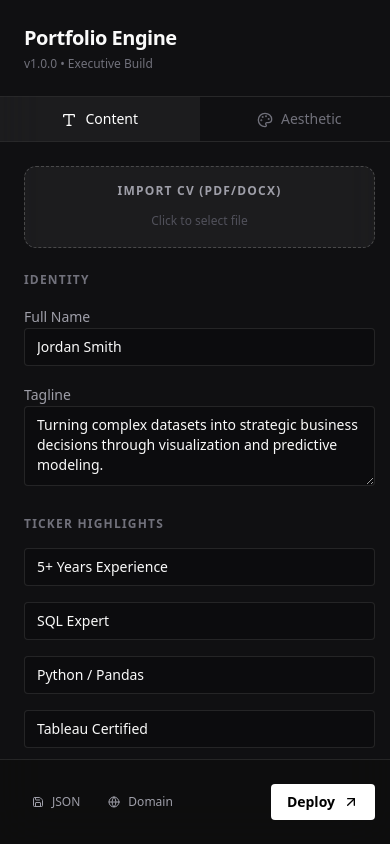
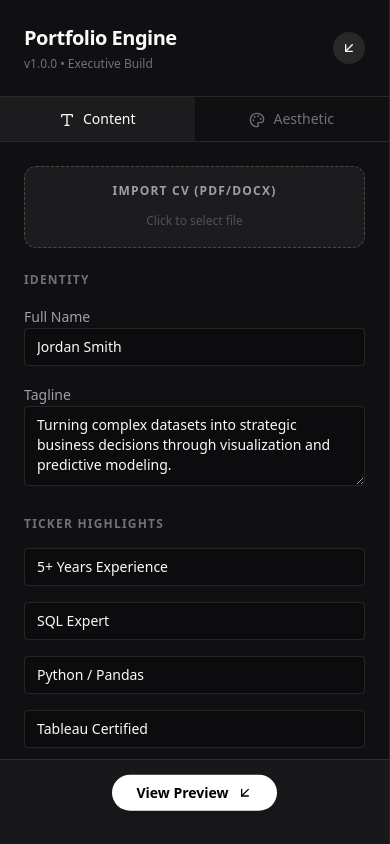
Before and after one commit to Efi-cient/resume-to-portfolio-saas, a Next.js app: page / in a window 390 px wide. Built offline with nearby package versions, Linux system fonts and the light colour scheme.

Commit message:
ver 2.4.0 the build wasn't showinng on the mobile view so i fixed that. testing is satisfactort so far

```diff
--- a/app/page.tsx
+++ b/app/page.tsx
@@ -18,6 +18,7 @@ export default function BuilderPage() {
   const [resumeData, setResumeData] = useState(defaultResumeData);
   const [activeTab, setActiveTab] = useState<"content" | "style">("content");
   const [showDomainModal, setShowDomainModal] = useState(false);
+  const [mobilePreviewOpen, setMobilePreviewOpen] = useState(false);
 
   // Handle Input Changes
   const handleInputChange = (field: string, value: any) => {
@@ -37,14 +38,30 @@ export default function BuilderPage() {
   const scrollContainerRef = useRef<HTMLDivElement>(null);
 
   return (
-    <div className="flex h-screen overflow-hidden bg-zinc-950 text-zinc-50">
+    <div className="h-[100dvh] md:h-screen w-full overflow-hidden bg-zinc-950 text-zinc-50 relative">
+      <div
+        className={cn(
+          "flex flex-col md:flex-row w-full h-[200dvh] md:h-full transition-transform duration-500 ease-in-out",
+          mobilePreviewOpen ? "-translate-y-[100dvh] md:translate-y-0" : "translate-y-0"
+        )}
+      >
         {/* SIDEBAR EDITOR */}
-      <aside className="w-[400px] flex-shrink-0 border-r border-white/10 flex flex-col bg-zinc-900/50 backdrop-blur-xl">
+        <aside className="w-full md:w-[400px] h-[100dvh] md:h-full flex-shrink-0 border-r border-white/10 flex flex-col bg-zinc-900/50 backdrop-blur-xl md:relative">
           {/* ... sidebar content ... */}
-        <div className="p-6 border-b border-white/10">
+          <div className="p-6 border-b border-white/10 flex justify-between items-center">
+            <div>
               <h1 className="text-xl font-bold tracking-tight">Portfolio Engine</h1>
               <p className="text-xs text-zinc-500 mt-1">v1.0.0 • Executive Build</p>
             </div>
+            {/* Mobile Preview Toggle (Top) */}
+            <button
+              onClick={() => setMobilePreviewOpen(true)}
+              className="md:hidden p-2 bg-white/10 rounded-full hover:bg-white/20 transition-colors"
+            >
+              <ArrowUpRight className="w-4 h-4 rotate-180" />
+            </button>
+          </div>
+
           {/* ... tabs ... */}
           <div className="flex border-b border-white/10">
             <button
@@ -70,7 +87,7 @@ export default function BuilderPage() {
           </div>
 
           {/* SCROLLABLE FORM AREA */}
-        <div className="flex-1 overflow-y-auto p-6 space-y-8">
+          <div className="flex-1 overflow-y-auto p-6 space-y-8 pb-24 md:pb-6">
             {activeTab === "content" ? (
               <div className="space-y-6">
                 {/* FILE UPLOAD */}
@@ -209,8 +226,19 @@ export default function BuilderPage() {
             )}
           </div>
 
+          {/* MOBILE SLIDE HANDLE (Bottom of sidebar) */}
+          <div className="md:hidden absolute bottom-0 left-0 right-0 bg-zinc-900 border-t border-white/10 p-4 pb-8 flex justify-center z-50">
+            <button
+              onClick={() => setMobilePreviewOpen(true)}
+              className="bg-white text-black px-6 py-2 rounded-full font-bold text-sm shadow-lg flex items-center gap-2 animate-bounce"
+            >
+              View Preview
+              <ArrowUpRight className="w-4 h-4 rotate-180" />
+            </button>
+          </div>
+
           {/* FOOTER ACTIONS */}
-        <div className="p-6 border-t border-white/10 flex justify-between items-center bg-black/20">
+          <div className="hidden md:flex p-6 border-t border-white/10 justify-between items-center bg-black/20">
             <div className="flex gap-3">
               <button
                 onClick={() => {
@@ -248,9 +276,20 @@ export default function BuilderPage() {
         </aside>
 
         {/* PREVIEW AREA */}
-      <main className="flex-1 relative overflow-y-auto bg-black">
+        <main className="w-full md:flex-1 h-[100dvh] md:h-full relative overflow-hidden bg-black flex-shrink-0">
+          {/* Return to Editor (Mobile) */}
+          <div className="md:hidden absolute top-4 left-0 right-0 z-50 flex justify-center pointer-events-none">
+            <button
+              onClick={() => setMobilePreviewOpen(false)}
+              className="bg-zinc-900/80 text-white backdrop-blur px-4 py-2 rounded-full font-bold text-xs shadow-lg flex items-center gap-2 pointer-events-auto border border-white/10"
+            >
+              <ArrowUpRight className="w-3 h-3" />
+              Return to Editor
+            </button>
+          </div>
+
           {showDomainModal && <DomainGuideModal onClose={() => setShowDomainModal(false)} />}
-        <div className="absolute inset-4 rounded-xl overflow-hidden border border-white/5 shadow-2xl bg-background transition-colors duration-500">
+          <div className="absolute inset-0 md:inset-4 md:rounded-xl overflow-hidden md:border border-white/5 shadow-2xl bg-background transition-colors duration-500">
             {/* We scale the preview down slightly to fit a "viewport" vibe if needed, but full width is better for realism */}
             <div ref={scrollContainerRef} className="h-full overflow-y-auto scrollbar-hide">
               <Hero data={resumeData} />
@@ -261,5 +300,6 @@ export default function BuilderPage() {
           </div>
         </main>
       </div>
+    </div>
   );
 }
```
Lines whose indentation alone changed are shown as unchanged.
